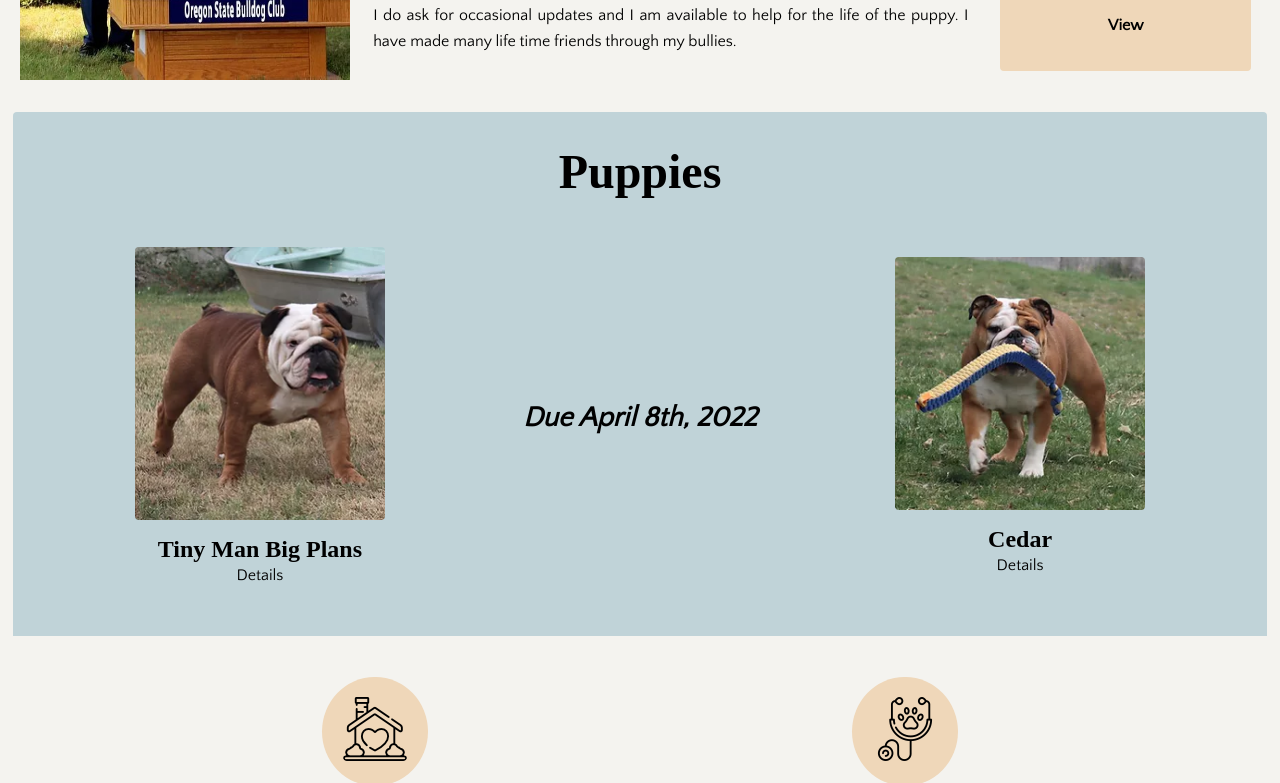
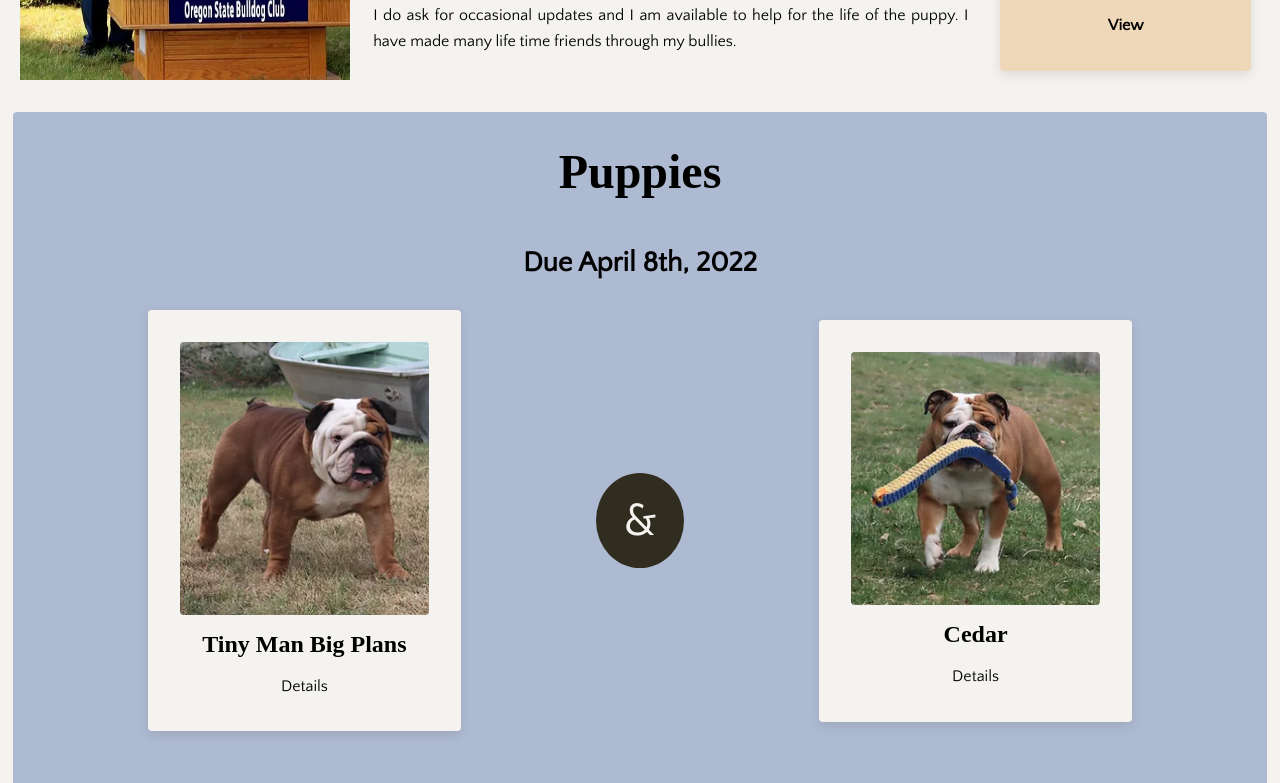
Before and after one commit to chloeharris1/company-home-page, a plain HTML site: page index.html in a window 1280 px wide. Shown: the part 983-1766 px from the top of the page. Drawn offline with Linux system fonts and the light colour scheme; a web font is replaced by a local one.

Commit message:
updated page colors, styling

```diff
--- a/index.html
+++ b/index.html
@@ -67,9 +67,12 @@
             </div>
 
             <!-- Puppies Section -->
-            <div class="puppies">
+            <div id="puppies" class="puppies">
                 <div class="section-header">
                     <h1>Puppies</h1>
+                </div>
+                <div class="due-date">
+                    <h3>Due April 8th, 2022</h3>
                 </div>
                 <div class="litter-info">
                     <div class="card-container">
@@ -82,9 +85,7 @@
                                 <p><a href="#">Details</a></p>
                             </div>
                         </div>
-                        <div class="due-date">
-                            <h3>Due April 8th, 2022</h3>
-                        </div>
+                        <div class="parents">&</div>
                         <div class="card">
                             <div class="image-container">
                                 <img src="./images/Cedar.webp" alt="cedar" />
@@ -113,7 +114,7 @@
                 </div>
             </div>
             <!-- Studs Section -->
-            <div class="studs">
+            <div id="studs" class="studs">
                 <div class="section-header">
                     <h1>Studs</h1>
                 </div>
@@ -239,7 +240,7 @@
             </div>
 
             <!-- Girls Section -->
-            <div class="girls">
+            <div id="girls" class="girls">
                 <div class="section-header">
                     <h1>Girls</h1>
                 </div>
@@ -266,7 +267,7 @@
             </div>
 
             <!-- Contact Section -->
-            <div class="contact">
+            <div id="contact" class="contact">
                 <div class="contact-info">
                     <div class="email-phone">
                         <h3>Contact</h3>
--- a/style.css
+++ b/style.css
@@ -59,6 +59,7 @@ p {
     border-radius: .25rem;
     padding: 2rem;
     margin: 1rem;
+    box-shadow: rgba(0, 0, 0, 0.1) 0px 4px 12px;
 }
 
 
@@ -234,11 +235,19 @@ nav li {
 .puppies {
     display: flex;
     flex-direction: column;
-    justify-content: space-around;
+    justify-content: space-evenly;
     justify-content: center;
     height: auto;
-    background-color: #c0d3d8;
+    background-color: #aebad2;
     border-radius: 0.25rem;
+}
+
+.litter-info {
+    padding-bottom: 3rem;
+}
+
+.section-header {
+    padding-bottom: 2rem;
 }
 
 .due-date {
@@ -246,7 +255,6 @@ nav li {
     justify-content: center;
     align-content: center;
     font-size: 1.5rem;
-    font-style: italic;
     padding: 1rem;
 }
 
@@ -258,10 +266,24 @@ nav li {
     display: inline-flex;
     flex-direction: column;
     width: 25%;
+    background-color: #f4f3ef;
 }
 
 .featured {
     text-align: center;
+}
+
+.featured h2 {
+    padding-bottom: 1rem;
+}
+
+.parents {
+    font-size: 3rem;
+    color: #f4f3ef;
+    background-color: #302C1F;
+    border-radius: 80%;
+    padding: 1.3rem 1.7rem;
+    justify-content: center;
 }
 
 .details-section {
@@ -325,6 +347,7 @@ nav li {
     text-align: justify;
     border-radius: .25rem;
     background-color: #f4f3ef;
+    box-shadow: rgba(0, 0, 0, 0.1) 0px 4px 12px;
 }
 
 .bio-card .image-container {
@@ -405,7 +428,7 @@ hr {
     justify-content: space-around;
     align-content: center;
     padding: 1%;
-    background-color: #c0d3d8;
+    background-color: #aebad2;
     padding: 1.875rem;
 }
 
```
